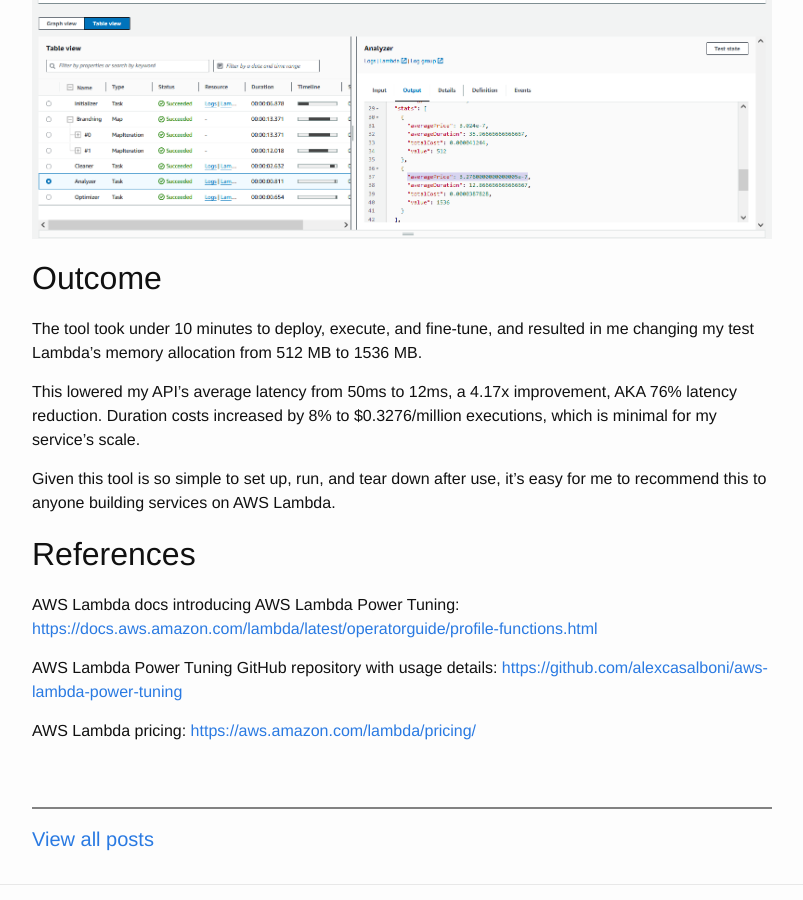
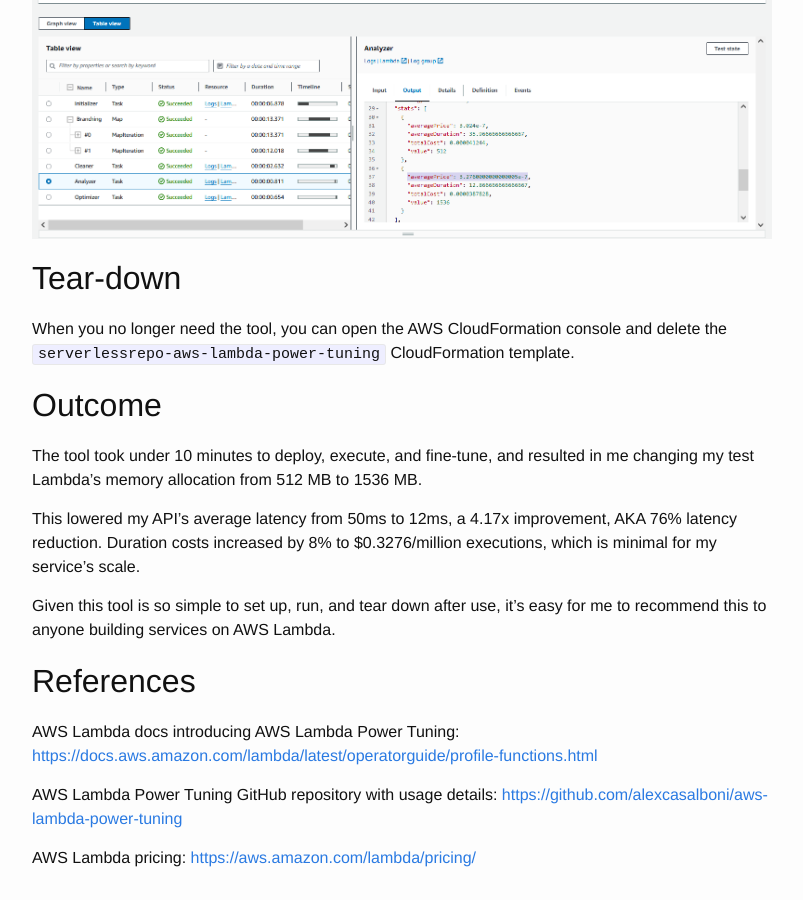
Before and after one commit to msayson/msayson.github.io, a Jekyll site: the page built from _posts/2024-07-14-lambda-power-tuning.markdown, in a window 1280 px wide and 900 px high, scrolled down 5515 px. Shown: the whole window, without its empty margins (238-1041 px from the left). Built offline with Jekyll 4.4.1, drawn with Linux system fonts in a browser that asks for light colours.

Commit message:
Add tear-down steps

```diff
--- a/_posts/2024-07-14-lambda-power-tuning.markdown
+++ b/_posts/2024-07-14-lambda-power-tuning.markdown
@@ -110,6 +110,10 @@
 
 ![alt text](/images/20240714_AWSLambdaPowerTuningResultsAnalyzerDetails.png "AWS Lambda Power Tuning results table view for second run")
 
+## Tear-down
+
+When you no longer need the tool, you can open the AWS CloudFormation console and delete the `serverlessrepo-aws-lambda-power-tuning` CloudFormation template.
+
 ## Outcome
 
 The tool took under 10 minutes to deploy, execute, and fine-tune, and resulted in me changing my test Lambda's memory allocation from 512 MB to 1536 MB.
```
